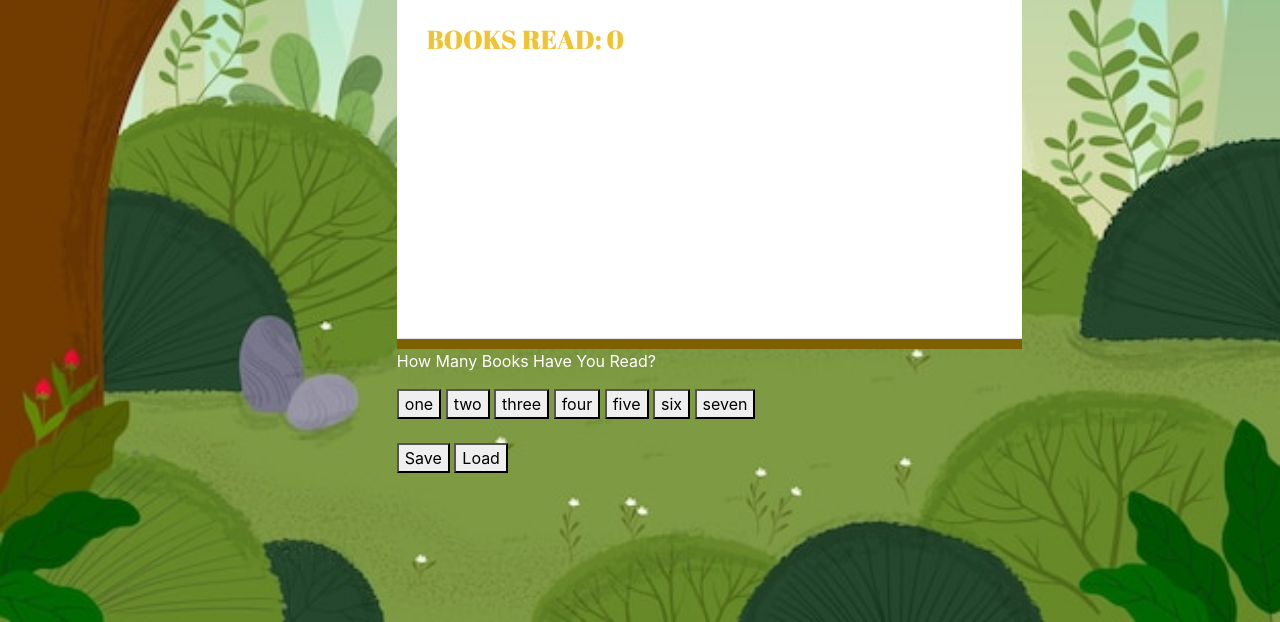
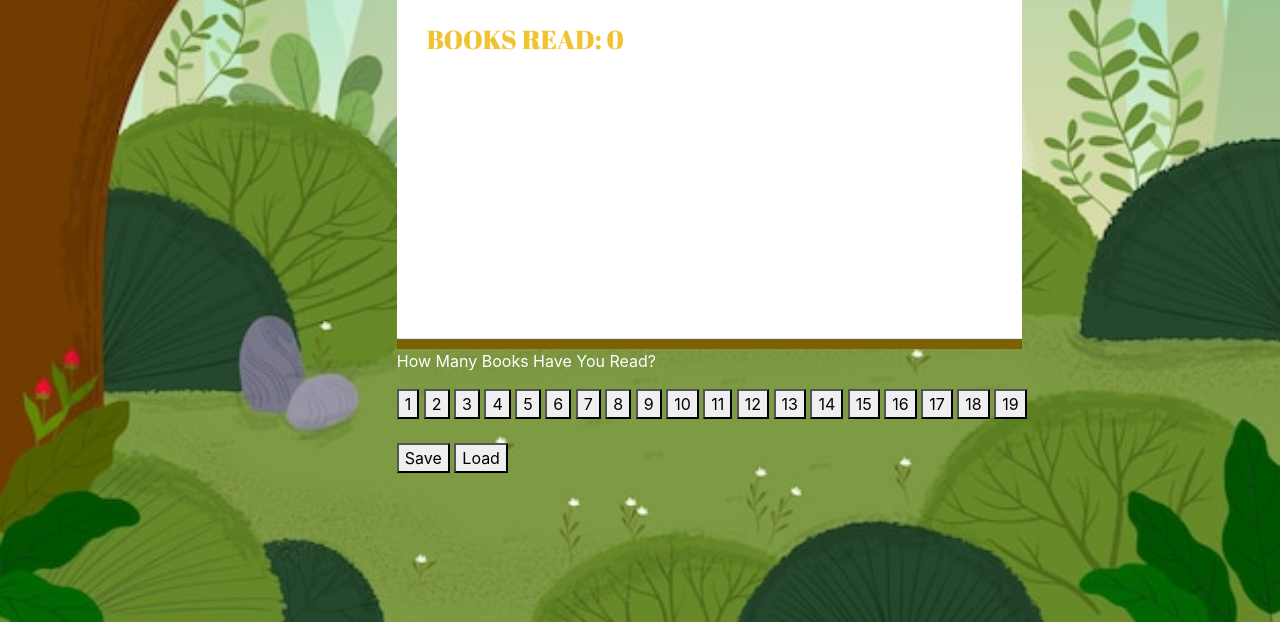
Before and after one commit to kamryns/curlycupboard3.0, a Flask app: page /plant/ in a window 1280 px wide; the page is wider, and only the part inside the window is pictured. Shown: the part 178-800 px from the top of that part. Run offline with Flask 2, Linux system fonts and the light colour scheme; a user stored in the database is signed in; some libraries are stand-ins or nearby versions.

Commit message:
added more buttons for plant buddy

```diff
--- a/templates/plant.html
+++ b/templates/plant.html
@@ -7,13 +7,25 @@
     <img src="/static/assets/0plant.png" style="height: 350px; width: auto;" id="plantpic" />
     <p id="many">How Many Books Have You Read?</p>
     <div id="buttons">
-        <button onclick="one()">one</button>
-        <button onclick="two()">two</button>
-        <button onclick="three()">three</button>
-        <button onclick="four()">four</button>
-        <button onclick="five()">five</button>
-        <button onclick="six()">six</button>
-        <button onclick="seven()">seven</button>
+        <button onclick="one()">1</button>
+        <button onclick="two()">2</button>
+        <button onclick="three()">3</button>
+        <button onclick="four()">4</button>
+        <button onclick="five()">5</button>
+        <button onclick="six()">6</button>
+        <button onclick="seven()">7</button>
+        <button onclick="eight()">8</button>
+        <button onclick="nine()">9</button>
+        <button onclick="ten()">10</button>
+        <button onclick="eleven()">11</button>
+        <button onclick="twelve()">12</button>
+        <button onclick="thirteen()">13</button>
+        <button onclick="fourteen()">14</button>
+        <button onclick="fifteen()">15</button>
+        <button onclick="sixteen()">16</button>
+        <button onclick="seventeen()">17</button>
+        <button onclick="eighteen()">18</button>
+        <button onclick="nineteen()">19</button>
     </div>
     <div id="storage">
         <br>
@@ -43,6 +55,42 @@
     }
     function seven(){
         document.getElementById("plantpic").src = "/static/assets/7plant.png";
+    }
+    function eight(){
+        document.getElementById("plantpic").src = "/static/assets/8plant.png";
+    }
+    function nine(){
+        document.getElementById("plantpic").src = "/static/assets/9plant.png";
+    }
+    function ten(){
+        document.getElementById("plantpic").src = "/static/assets/10plant.png";
+    }
+    function eleven(){
+        document.getElementById("plantpic").src = "/static/assets/11plant.png";
+    }
+    function twelve(){
+        document.getElementById("plantpic").src = "/static/assets/12plant.png";
+    }
+    function thirteen(){
+        document.getElementById("plantpic").src = "/static/assets/13plant.png";
+    }
+    function fourteen(){
+        document.getElementById("plantpic").src = "/static/assets/14plant.png";
+    }
+    function fifteen(){
+        document.getElementById("plantpic").src = "/static/assets/15plant.png";
+    }
+    function sixteen(){
+        document.getElementById("plantpic").src = "/static/assets/16plant.png";
+    }
+    function seventeen(){
+        document.getElementById("plantpic").src = "/static/assets/17plant.png";
+    }
+    function eighteen(){
+        document.getElementById("plantpic").src = "/static/assets/18plant.png";
+    }
+    function nineteen(){
+        document.getElementById("plantpic").src = "/static/assets/19plant.png";
     }
     function mySave() {
         var myContent = document.getElementById("plantpic").src;
--- a/templates/timer.html
+++ b/templates/timer.html
@@ -12,7 +12,7 @@
 </head>
 <body>
 
-<a style="background-color: #d9f9f6; color: #2c486c; font-size: 30px;" class="nav-link" href={{ url_for('index') }}>Home</a>
+<a style="background-color: #d9f9f6; color: #2c486c; font-size: 30px;" class="nav-link" href={{ url_for('tools') }}>Back</a>
 
 <div class="app">
     <div class="vid-container">
--- a/templates/tools.html
+++ b/templates/tools.html
@@ -12,7 +12,7 @@
             <a href={{ url_for('tbr') }}>
                 <img id="one" src="/static/assets/one.png" width=240" height="240">
             </a>
-            <p>To Be Read</p>
+            <p>To-Read List</p>
         </div>
         <div class="two">
             <a href={{ url_for('notepad') }}>
```
Also changed, not shown: model/myDB.db, static/assets/10plant.png (added), static/assets/11plant.png (added), static/assets/12plant.png (added), static/assets/13plant.png (added), static/assets/14plant.png (added), static/assets/15plant.png (added), static/assets/16plant.png (added), static/assets/17plant.png (added), static/assets/18plant.png (added), static/assets/19plant.png (added), static/assets/8plant.png (added), static/assets/9plant.png (added).
